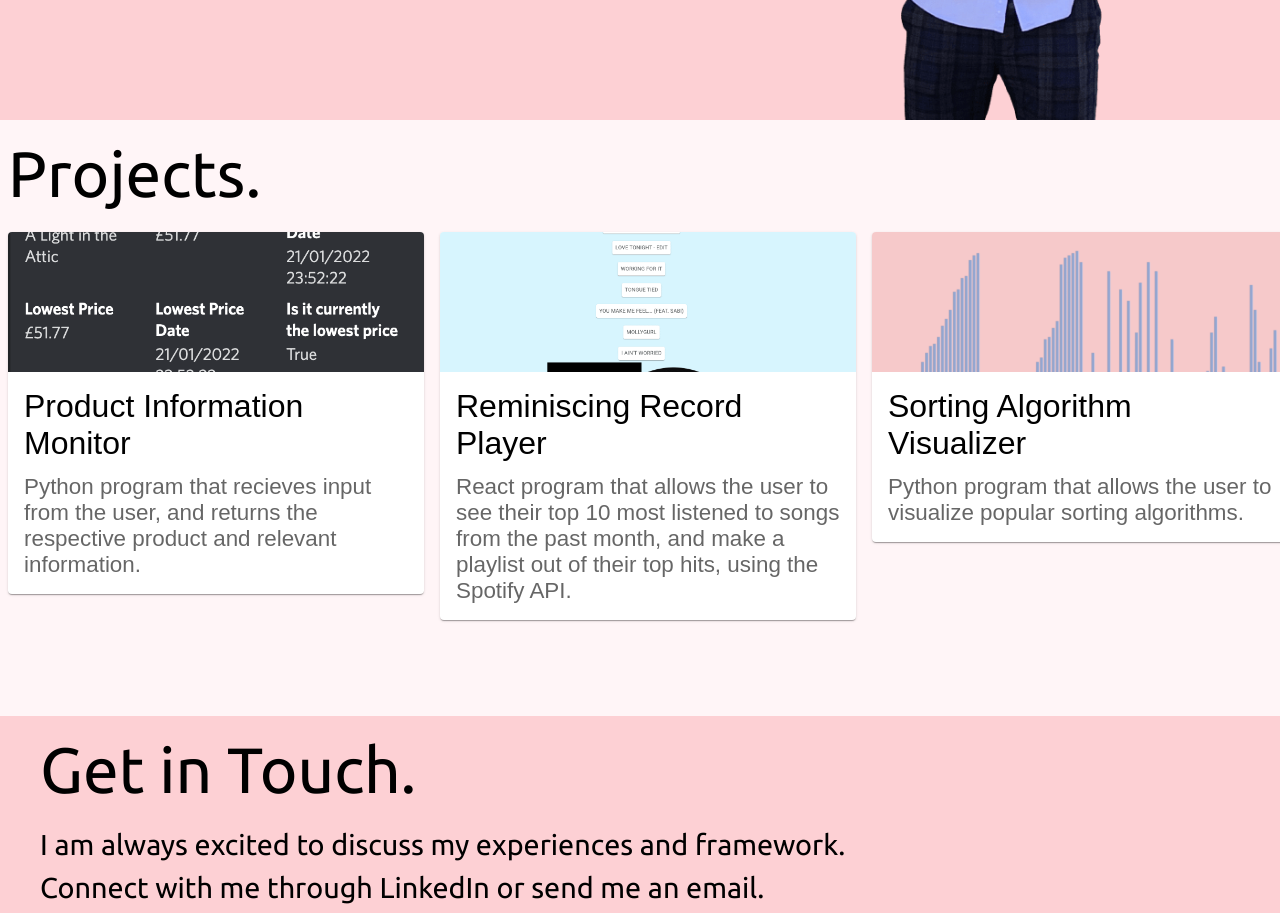
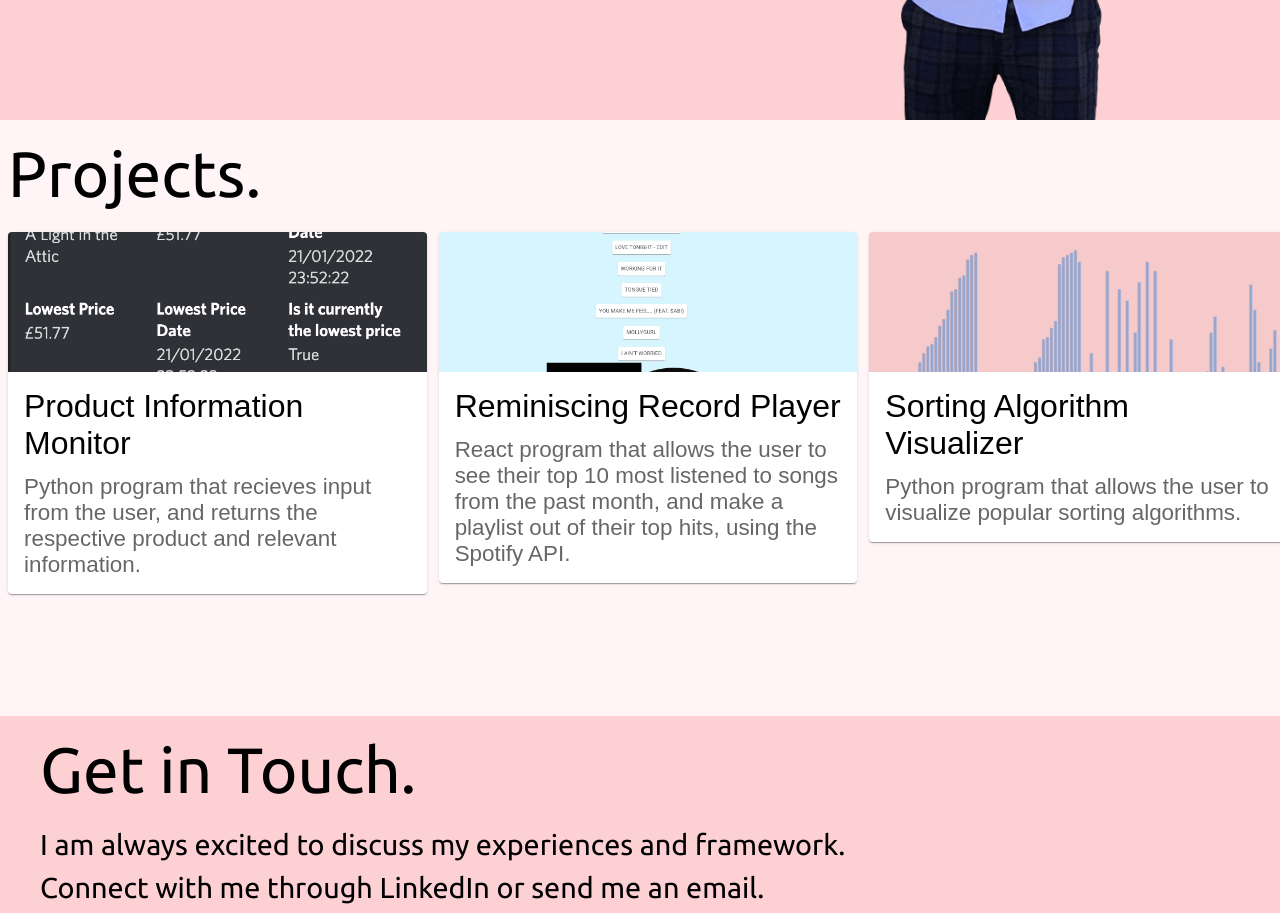
Before and after one commit to yves-a/personal-website, a React (Create React App) app: page / in a window 1280 px wide. Shown: the part 680-1593 px from the top of the page. Built offline with nearby package versions, Linux system fonts and the light colour scheme.

Commit message:
fixed projects background not covering

```diff
--- a/src/Projects.js
+++ b/src/Projects.js
@@ -53,7 +53,7 @@ const Projects = () => {
         paddingTop: 2,
         paddingLeft: 1,
         paddingBottom: 10,
-        paddingRight: 0,
+        paddingRight: 1,
         margin: 0,
         width: '100%',
         height: '50vh',
@@ -66,7 +66,7 @@ const Projects = () => {
         <Typography variant="h3" component="div" align="left" gutterBottom>
           Projects.
         </Typography>
-        <Grid container spacing={2}>
+        <Grid container spacing={1.5}>
           <Grid item xs={4}>
             <Card sx={{ maxWidth: 500 }}>
               <a
```
